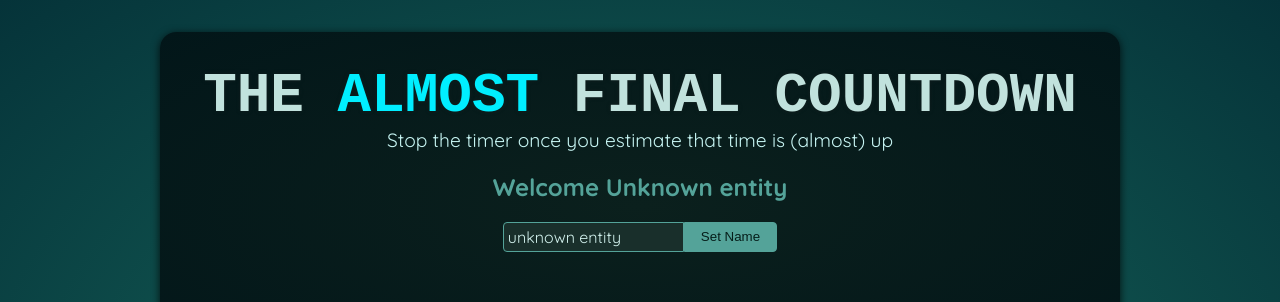
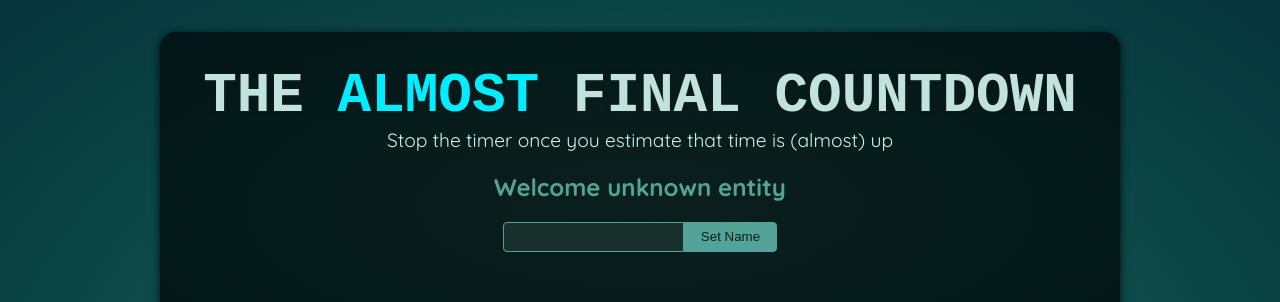
Before and after one commit to pedrocasteli/react-refs, a React (Vite) app: page / in a window 1280 px wide. Shown: the top 302 px of the page. Built offline with nearby package versions, Linux system fonts and the light colour scheme; a web font is replaced by a local one.

Commit message:
use the useRef hook to get the value of the player input on click

```diff
--- a/src/components/Player.jsx
+++ b/src/components/Player.jsx
@@ -1,26 +1,21 @@
-import { useState } from "react";
+import { useState, useRef } from "react";
 
 export default function Player() {
+  const playerNameRef = useRef();
+
   const [playerName, setPlayerName] = useState("unknown entity");
-  const [submitted, setSubmitted] = useState(false);
-
-  const handleChange = (event) => {
-    setSubmitted(false);
-    setPlayerName(event.target.value);
-  };
 
   const handleClick = () => {
-    setSubmitted(true);
+    setPlayerName(playerNameRef.current.value);
   };
 
   return (
     <section id="player">
-      <h2>Welcome {submitted ? playerName : "Unknown entity"}</h2>
+      <h2>Welcome {playerName ?? "Unknown entity"}</h2>
       <p>
         <input
+          ref={playerNameRef}
           type="text"
-          value={playerName}
-          onChange={handleChange}
         />
         <button onClick={handleClick}>Set Name</button>
       </p>
```
